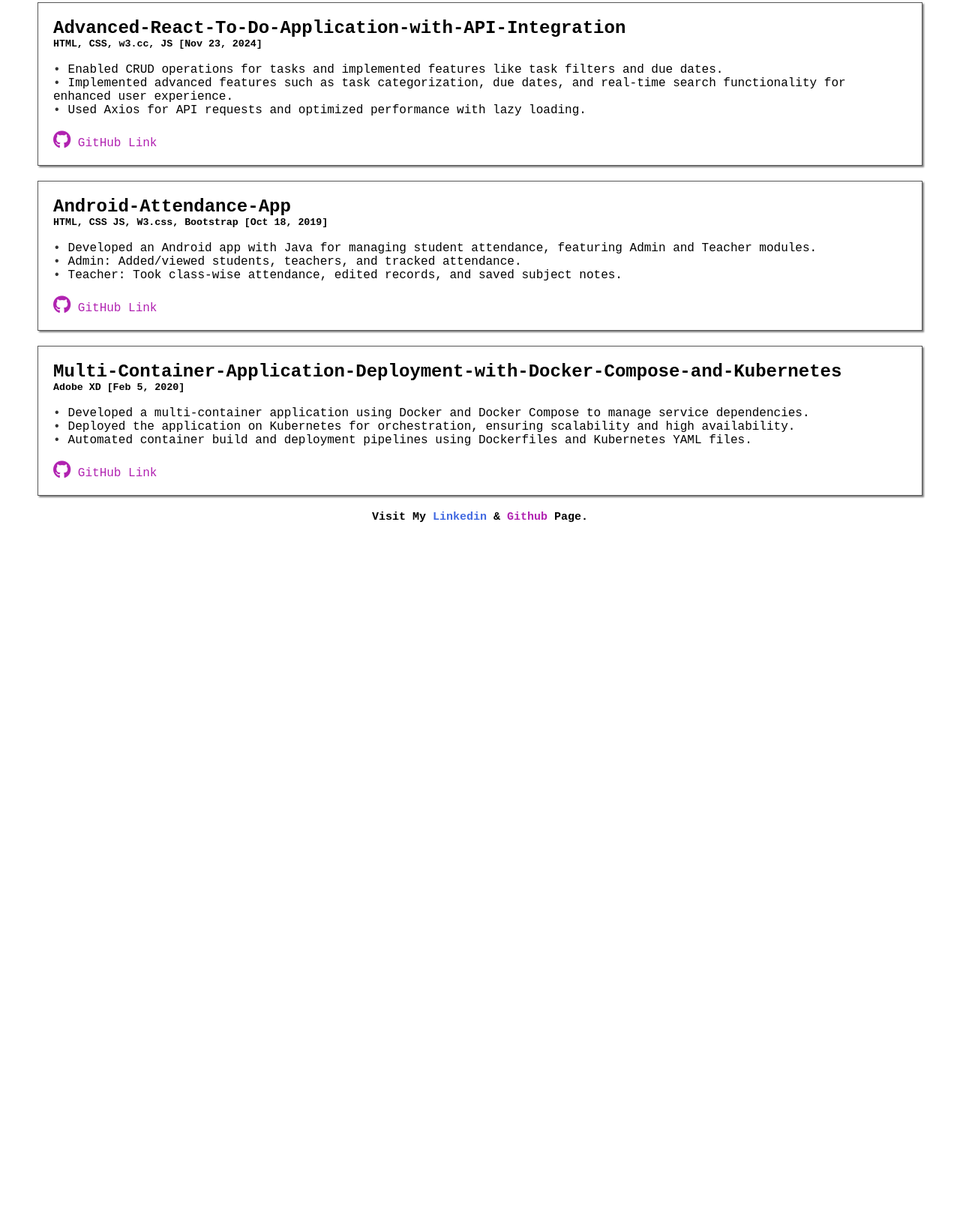
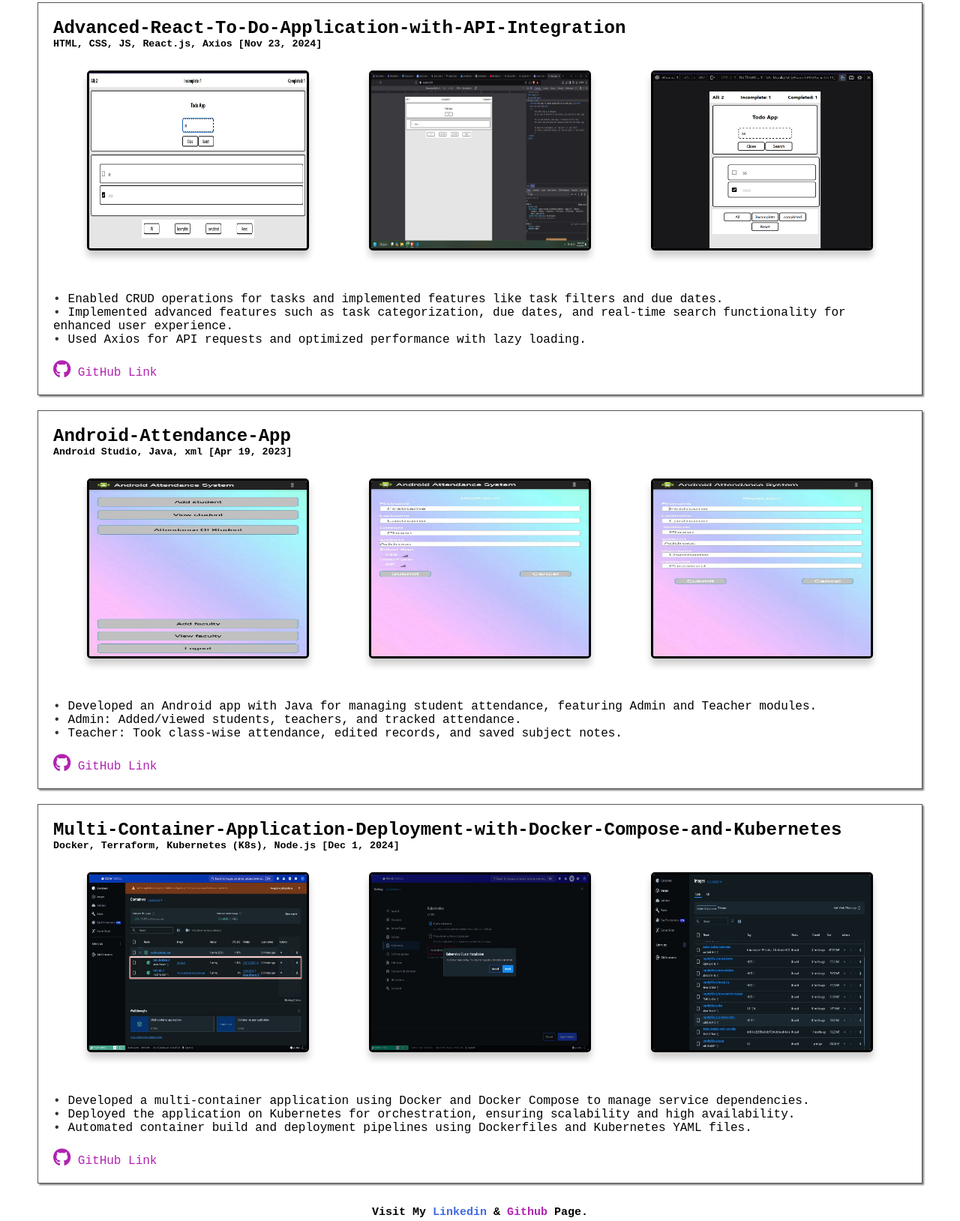
Before and after one commit to Pratikkkkkp/My-Portfolio, a plain HTML site: page pro.html in a window 1280 px wide. Shown: the part 163-1791 px from the top of the page at 75% size. Before the commit the page ends 891 px from the top, so only its background shows below. Drawn offline with Linux system fonts and the light colour scheme.

Commit message:
project screenshots

```diff
--- a/pro.html
+++ b/pro.html
@@ -1,4 +1,4 @@
-<!doctype html>
+<!DOCTYPE html>
 <html>
   <head>
     <link
@@ -9,106 +9,261 @@
       rel="stylesheet"
       href="https://cdnjs.cloudflare.com/ajax/libs/font-awesome/4.7.0/css/font-awesome.min.css"
     />
-      <meta charset="utf-8">
-      <meta name="viewport" content="width=device-width, initial-scale=1.0">
+    <meta charset="utf-8" />
+    <meta name="viewport" content="width=device-width, initial-scale=1.0" />
 
     <title>&#127891; Minimal Portfolio</title>
-      <link rel="stylesheet" href="s/style.css">
-      <link rel="stylesheet" href="s/pro.css">
+    <link rel="stylesheet" href="s/style.css" />
+    <link rel="stylesheet" href="s/pro.css" />
 
     <script src="j/jq.js"></script>
-      <script src="j/cookie.js"></script><!--dark mode script's cookie-->
-      <script src="j/drk.js"></script><!--dark mode scripts-->
-
+    <script src="j/cookie.js"></script>
+    <!--dark mode script's cookie-->
+    <script src="j/drk.js"></script>
+    <!--dark mode scripts-->
   </head>
   <body>
-      <input id="navbar-indicator" class="navbar-collapse" type="checkbox" checked>
+    <input
+      id="navbar-indicator"
+      class="navbar-collapse"
+      type="checkbox"
+      checked
+    />
     <nav class="navbar">
-         <a class="navbar-brand nb" href="index.html">
-          Minimal Portfolio
-         </a>
+      <a class="navbar-brand nb" href="index.html"> Minimal Portfolio </a>
 
       <div class="navbar-right">
-          <a class="nav-link nb" href="index.html#about">About</a><!--link navigation for specific points in a page-->
+        <a class="nav-link nb" href="index.html#about">About</a
+        ><!--link navigation for specific points in a page-->
         <a class="nav-link nb" href="index.html#skills">Skills</a>
         <a class="nav-link nb" href="index.html#exp">Experiences</a>
         <a class="nav-link nb active" href="index.html#proj">Projects</a>
         <a class="nav-link nb switch"><span class="inner-switch">Dark</span></a>
       </div>
 
-         <label class="navbar-toggler" for="navbar-indicator"><!--mobile menu-->
+      <label class="navbar-toggler" for="navbar-indicator"
+        ><!--mobile menu-->
         Menu
       </label>
     </nav>
 
-<br><br><br><br>
+    <br /><br /><br /><br />
 
-<div class="padd"><!--Full page padding-->
-<div style="padding:10px 10px 10px 10px">
-
+    <div class="padd">
+      <!--Full page padding-->
+      <div style="padding: 10px 10px 10px 10px">
         <div class="header">
-   <h2 style="font-size:36px; text-shadow: 2px 2px 2px gray; font-weight: lighter;">&#128187; My Projects <span style="font-size: 14px;"></span></h2>
+          <h2
+            style="
+              font-size: 36px;
+              text-shadow: 2px 2px 2px gray;
+              font-weight: lighter;
+            "
+          >
+            &#128187; My Projects <span style="font-size: 14px"></span>
+          </h2>
         </div>
-
 
         <div class="row">
           <div class="column">
-
-    <a name="1"></a><!--link added for specific target in page-->
+            <a name="1"></a
+            ><!--link added for specific target in page-->
             <div class="card">
               <h2>Advanced-React-To-Do-Application-with-API-Integration</h2>
-      <h5>HTML, CSS, w3.cc, JS [Nov 23, 2024]</h5>
-
-      <!--<div class="rowc" style="padding:10px 10px 10px 10px;">
+              <h5>HTML, CSS, JS, React.js, Axios [Nov 23, 2024]</h5>
+              <br />
+              <div class="rowc" style="padding: 10px 10px 10px 10px">
                 <div class="columnc">
                   <div class="cardc">
-            <a target="_blank" href="f/i.jpg">
-              <img src="f/i.jpg" style="width:100%" class="img-thumbnail">
+                    <a target="_blank" href="f/R1.jpg">
+                      <img
+                        src="f/R1.jpg"
+                        style="width: 100%"
+                        class="img-thumbnail"
+                      />
                     </a>
                   </div>
                 </div>
 
                 <div class="columnc">
                   <div class="cardc">
-            <a target="_blank" href="f/i.jpg">
-              <img src="f/i.jpg" style="width:100%" class="img-thumbnail">
+                    <a target="_blank" href="f/R2.png">
+                      <img
+                        src="f/R2.png"
+                        style="width: 100%"
+                        class="img-thumbnail"
+                      />
                     </a>
                   </div>
                 </div>
 
                 <div class="columnc">
                   <div class="cardc">
+                    <a target="_blank" href="f/R3.jpg">
+                      <img
+                        src="f/R3.jpg"
+                        style="width: 100%"
+                        class="img-thumbnail"
+                      />
+                    </a>
+                  </div>
+                </div>
+
+                <!-- <div class="columnc">
+          <div class="cardc">
             <a target="_blank" href="f/i.jpg">
-              <img src="f/i.jpg" style="width:100%" class="img-thumbnail">
+              <img src="f/R2.png" style="width:100%" class="img-thumbnail">
+            </a>
+          </div>
+        </div>-->
+              </div>
+              <br />
+
+              <p class="bulleted-text">
+                <span class="bullet">•</span>Enabled CRUD operations for tasks
+                and implemented features like task filters and due dates.
+                <br />
+                <span class="bullet">•</span>Implemented advanced features such
+                as task categorization, due dates, and real-time search
+                functionality for enhanced user experience.
+                <br />
+                <span class="bullet">•</span>Used Axios for API requests and
+                optimized performance with lazy loading. <br />
+              </p>
+              <br />
+              <a
+                href="https://github.com/Pratikkkkkp/Advanced-React-To-Do-Application-with-API-Integration"
+                target="_blank"
+              >
+                <i
+                  class="fab fa-github"
+                  style="color: rgb(177, 35, 177); font-size: 24px"
+                ></i
+                ><span style="color: rgb(177, 35, 177)"> GitHub Link</span></a
+              >
+            </div>
+          </div>
+
+          <a name="2"></a>
+          <div class="card">
+            <h2>Android-Attendance-App</h2>
+            <h5>Android Studio, Java, xml [Apr 19, 2023]</h5>
+            <br />
+            <div class="rowc" style="padding: 10px 10px 10px 10px">
+              <div class="columnc">
+                <div class="cardc">
+                  <a target="_blank" href="f/A3.jpg">
+                    <img
+                      src="f/A3.jpg"
+                      style="width: 100%"
+                      class="img-thumbnail"
+                    />
                   </a>
                 </div>
               </div>
 
               <div class="columnc">
                 <div class="cardc">
+                  <a target="_blank" href="f/A2.jpg">
+                    <img
+                      src="f/A2.jpg"
+                      style="width: 100%"
+                      class="img-thumbnail"
+                    />
+                  </a>
+                </div>
+              </div>
+
+              <div class="columnc">
+                <div class="cardc">
+                  <a target="_blank" href="f/A1.jpg">
+                    <img
+                      src="f/A1.jpg"
+                      style="width: 100%"
+                      class="img-thumbnail"
+                    />
+                  </a>
+                </div>
+              </div>
+
+              <!--<div class="columnc">
+          <div class="cardc">
             <a target="_blank" href="f/i.jpg">
               <img src="f/i.jpg" style="width:100%" class="img-thumbnail">
             </a>
           </div>
+        </div>-->
             </div>
-      </div>--><br>
+            <br />
             <p class="bulleted-text">
-        <span class="bullet">•</span>Enabled CRUD operations for tasks and implemented features like task filters and due dates.
-        <br>
-        <span class="bullet">•</span>Implemented advanced features such as task categorization, due dates, and real-time search functionality for enhanced user experience.
-        <br>
-        <span class="bullet">•</span>Used Axios for API requests and optimized performance with lazy loading.
-        <br></p>
-        <br>
-      <a href="https://github.com/Pratikkkkkp/Advanced-React-To-Do-Application-with-API-Integration" target="_blank">
-        <i class="fab fa-github" style="color: rgb(177, 35, 177); font-size: 24px"></i><span style="color: rgb(177, 35, 177)"> GitHub Link</span></a>
+              <span class="bullet">•</span>Developed an Android app with Java
+              for managing student attendance, featuring Admin and Teacher
+              modules.
+              <br />
+              <span class="bullet">•</span>Admin: Added/viewed students,
+              teachers, and tracked attendance.
+              <br />
+              <span class="bullet">•</span>Teacher: Took class-wise attendance,
+              edited records, and saved subject notes.
+              <br />
+            </p>
+            <br />
+            <a
+              href="https://github.com/Pratikkkkkp/Android-Attendance-App"
+              target="_blank"
+            >
+              <i
+                class="fab fa-github"
+                style="color: rgb(177, 35, 177); font-size: 24px"
+              ></i
+              ><span style="color: rgb(177, 35, 177)"> GitHub Link</span></a
+            >
           </div>
         </div>
 
-   <a name="2"></a>
+        <a name="3"></a>
         <div class="card">
-       <h2>Android-Attendance-App</h2>
-       <h5>HTML, CSS JS, W3.css, Bootstrap [Oct 18, 2019]</h5>
+          <h2>
+            Multi-Container-Application-Deployment-with-Docker-Compose-and-Kubernetes
+          </h2>
+          <h5>Docker, Terraform, Kubernetes (K8s), Node.js [Dec 1, 2024]</h5>
+          <br />
+          <div class="rowc" style="padding: 10px 10px 10px 10px">
+            <div class="columnc">
+              <div class="cardc">
+                <a target="_blank" href="f/D1.avif">
+                  <img
+                    src="f/D1.avif"
+                    style="width: 100%"
+                    class="img-thumbnail"
+                  />
+                </a>
+              </div>
+            </div>
+
+            <div class="columnc">
+              <div class="cardc">
+                <a target="_blank" href="f/D2.avif">
+                  <img
+                    src="f/D2.avif"
+                    style="width: 100%"
+                    class="img-thumbnail"
+                  />
+                </a>
+              </div>
+            </div>
+
+            <div class="columnc">
+              <div class="cardc">
+                <a target="_blank" href="f/D3.avif">
+                  <img
+                    src="f/D3.avif"
+                    style="width: 100%"
+                    class="img-thumbnail"
+                  />
+                </a>
+              </div>
+            </div>
           <!--<div class="rowc" style="padding:10px 10px 10px 10px">
         <div class="columnc">
           <div class="cardc">
@@ -116,73 +271,33 @@
               <img src="f/i.jpg" style="width:100%" class="img-thumbnail">
             </a>
           </div>
+        </div>-->
         </div>
-
-        <div class="columnc">
-          <div class="cardc">
-            <a target="_blank" href="f/i.jpg">
-              <img src="f/i.jpg" style="width:100%" class="img-thumbnail">
-            </a>
+        <br />
+        <p class="bulleted-text">
+          <span class="bullet">•</span>Developed a multi-container application
+          using Docker and Docker Compose to manage service dependencies.
+          <br />
+          <span class="bullet">•</span>Deployed the application on Kubernetes
+          for orchestration, ensuring scalability and high availability.
+          <br />
+          <span class="bullet">•</span>Automated container build and deployment
+          pipelines using Dockerfiles and Kubernetes YAML files.
+          <br />
+        </p>
+        <br />
+        <a
+          href="https://github.com/Pratikkkkkp/Multi-Container-Application-Deployment-with-Docker-Compose-and-Kubernetes"
+          target="_blank"
+        >
+          <i
+            class="fab fa-github"
+            style="color: rgb(177, 35, 177); font-size: 24px"
+          ></i
+          ><span style="color: rgb(177, 35, 177)"> GitHub Link</span></a
+        >
       </div>
     </div>
-
-        <div class="columnc">
-          <div class="cardc">
-            <a target="_blank" href="f/i.jpg">
-              <img src="f/i.jpg" style="width:100%" class="img-thumbnail">
-            </a>
-          </div>
-        </div>
-
-        <div class="columnc">
-          <div class="cardc">
-            <a target="_blank" href="f/i.jpg">
-              <img src="f/i.jpg" style="width:100%" class="img-thumbnail">
-            </a>
-          </div>
-        </div>
-      </div> -->
-      <br>
-       <p class="bulleted-text">
-        <span class="bullet">•</span>Developed an Android app with Java for managing student attendance, featuring Admin and Teacher modules.
-        <br>
-        <span class="bullet">•</span>Admin: Added/viewed students, teachers, and tracked attendance.
-        <br>
-        <span class="bullet">•</span>Teacher: Took class-wise attendance, edited records, and saved subject notes.
-        <br>
-        </p>
-        <br>
-       <a href="https://github.com/Pratikkkkkp/Android-Attendance-App" target="_blank">
-        <i class="fab fa-github" style="color: rgb(177, 35, 177); font-size: 24px"></i><span style="color: rgb(177, 35, 177)"> GitHub Link</span></a>
-     </div>
-    </div>
-
-    <a name="3"></a>
-     <div class="card">
-       <h2>Multi-Container-Application-Deployment-with-Docker-Compose-and-Kubernetes</h2>
-       <h5>Adobe XD [Feb 5, 2020]</h5>
-       <!--<div class="rowc" style="padding:10px 10px 10px 10px">
-        <div class="columnc">
-          <div class="cardc">
-            <a target="_blank" href="f/i.jpg">
-              <img src="f/i.jpg" style="width:100%" class="img-thumbnail">
-            </a>
-          </div>
-        </div>
-      </div>--><br>
-       <p class="bulleted-text">
-        <span class="bullet">•</span>Developed a multi-container application using Docker and Docker Compose to manage service dependencies.
-        <br>
-        <span class="bullet">•</span>Deployed the application on Kubernetes for orchestration, ensuring scalability and high availability.
-        <br>
-        <span class="bullet">•</span>Automated container build and deployment pipelines using Dockerfiles and Kubernetes YAML files.
-        <br>
-        </p>
-        <br>
-        <a href="https://github.com/Pratikkkkkp/Multi-Container-Application-Deployment-with-Docker-Compose-and-Kubernetes" target="_blank">
-            <i class="fab fa-github" style="color: rgb(177, 35, 177); font-size: 24px"></i><span style="color: rgb(177, 35, 177)"> GitHub Link</span></a>
-     </div>
-
 
     <!--<a name="4"></a>
    <div class="card">
@@ -219,11 +334,17 @@
 </div>-->
 
     <div class="footer">
-   <h2>Visit My <a href="https://linkedin.com/in/pratik-pal-207441199/"
-    target="_blank"><span style="color: royalblue;">Linkedin</span></a> &
-    <a href="https://github.com/pratikkkkkp" target="_blank"><span style="color: rgb(177, 35, 177);">Github</span></a> Page.</h2>
+      <h2>
+        Visit My
+        <a href="https://linkedin.com/in/pratik-pal-207441199/" target="_blank"
+          ><span style="color: royalblue">Linkedin</span></a
+        >
+        &
+        <a href="https://github.com/pratikkkkkp" target="_blank"
+          ><span style="color: rgb(177, 35, 177)">Github</span></a
+        >
+        Page.
+      </h2>
     </div>
-
-
   </body>
 </html>
--- a/s/pro.css
+++ b/s/pro.css
@@ -67,8 +67,8 @@
 /* Float four image columns side by side */
 .columnc {
   float: left;
-  width: 25%;
-  padding: 0 10px;
+  width: 33.33%;
+  padding: 0 40px;
   margin-bottom: 2%;
 }
 
@@ -120,7 +120,8 @@ img {
 .img-thumbnail {
   min-height: 100px;
   height: 240px;
-  border: 6px solid white;
+  border: 3px solid rgb(0, 0, 0);
+  border-radius: 5px;
   box-shadow: 0 8px 10px 0 rgba(0, 0, 0, 0.2);
 }
 
```
Also changed, not shown: f/A1.jpg (added), f/A2.jpg (added), f/A3.jpg (added), f/D1.avif (added), f/D2.avif (added), f/D3.avif (added), f/R1.jpg (added), f/R2.png (added), f/R3.jpg (added). Lines whose indentation alone changed are shown as unchanged.
